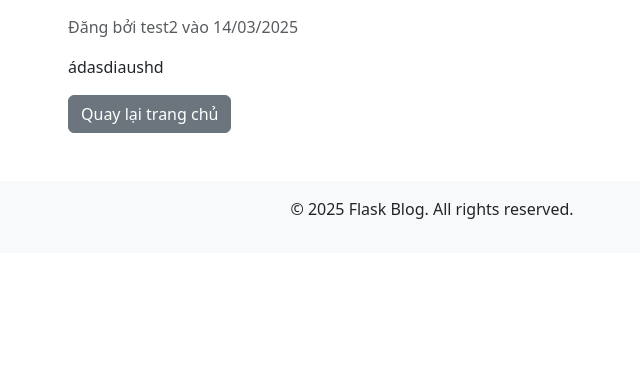
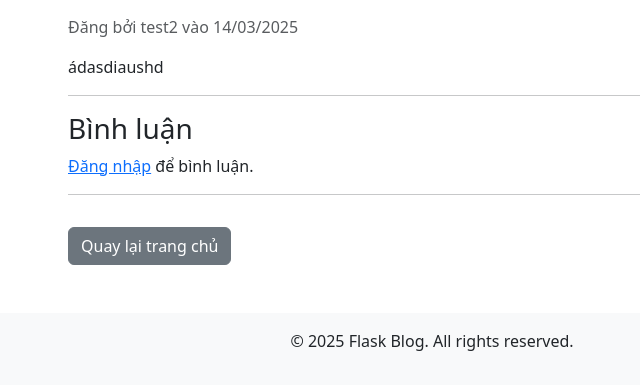
Before and after one commit to VuTrinhNguyenHoang/ptud-gk-de-1, a Flask app: page /post/2 in a window 1280 px wide. Shown: the part 517-902 px from the top of the page, without its empty margins (208-848 px from the left). Before the commit the page ends 736 px from the top, so only its background shows below. Run offline with Flask 3, Linux system fonts and the light colour scheme.

Commit message:
add comment

```diff
--- a/website/templates/view_post.html
+++ b/website/templates/view_post.html
@@ -3,11 +3,35 @@
 {% block content %}
 <div class="container">
     <div class="col-md-8 offset-md-2">
-        <h1 class="my-4">{{ post.title }}</h1>
+        <h1 class="text-center my-4">{{ post.title }}</h1>
         <img src="{{ post.image_url }}" class="img-fluid mb-3" alt="Bài viết">
         <p class="text-muted">Đăng bởi {{ post.author.username }} vào {{ post.created_at.strftime('%d/%m/%Y') }}</p>
         <p>{{ post.content }}</p>
-        <a href="{{ url_for('views.home') }}" class="btn btn-secondary">Quay lại trang chủ</a>
+
+        <hr>
+
+        <h3>Bình luận</h3>
+        {% if current_user.is_authenticated %}
+        <form method="POST">
+            <div class="mb-3">
+                <textarea class="form-control" name="content" rows="3" placeholder="Viết bình luận..." required></textarea>
+            </div>
+            <button type="submit" class="btn btn-primary">Gửi bình luận</button>
+        </form>
+        {% else %}
+        <p><a href="{{ url_for('auth.login') }}">Đăng nhập</a> để bình luận.</p>
+        {% endif %}
+
+        <hr>
+
+        {% for comment in comments %}
+        <div class="mb-3">
+            <strong>{{ comment.author.username }}</strong> <span class="text-muted">{{ comment.created_at.strftime('%d/%m/%Y %H:%M') }}</span>
+            <p>{{ comment.content }}</p>
+        </div>
+        {% endfor %}
+
+        <a href="{{ url_for('views.home') }}" class="btn btn-secondary mt-3">Quay lại trang chủ</a>
     </div>
 </div>
 {% endblock %}
--- a/website/views.py
+++ b/website/views.py
@@ -1,6 +1,6 @@
 from flask import Blueprint, render_template, request, flash, redirect, url_for
 from flask_login import current_user, login_required
-from .models import Post, db
+from .models import Post, Comment, db
 import random
 
 views = Blueprint('views', __name__)
@@ -17,10 +17,23 @@ def dashboard():
     total_posts = len(user_posts)
     return render_template('dashboard.html', user=current_user, total_posts=total_posts, posts=user_posts)
 
-@views.route('/post/<int:post_id>')
+@views.route('/post/<int:post_id>', methods=['GET', 'POST'])
 def view_post(post_id):
     post = Post.query.get_or_404(post_id)
-    return render_template('view_post.html', user=current_user, post=post)
+    comments = Comment.query.filter_by(post_id=post_id).order_by(Comment.created_at.desc()).all()
+
+    if request.method == 'POST' and current_user.is_authenticated:
+        content = request.form['content']
+        if content.strip():
+            new_comment = Comment(content=content, user_id=current_user.id, post_id=post_id)
+            db.session.add(new_comment)
+            db.session.commit()
+            flash('Bình luận đã được thêm!', 'success')
+            return redirect(url_for('views.view_post', post_id=post_id))
+        else:
+            flash('Bình luận không thể để trống.', 'error')
+
+    return render_template('view_post.html', user=current_user, post=post, comments=comments)
 
 @views.route('/create-post', methods=['GET', 'POST'])
 @login_required
```
Also changed, not shown: website/models.py (+12 -0 lines), instance/database.db.
